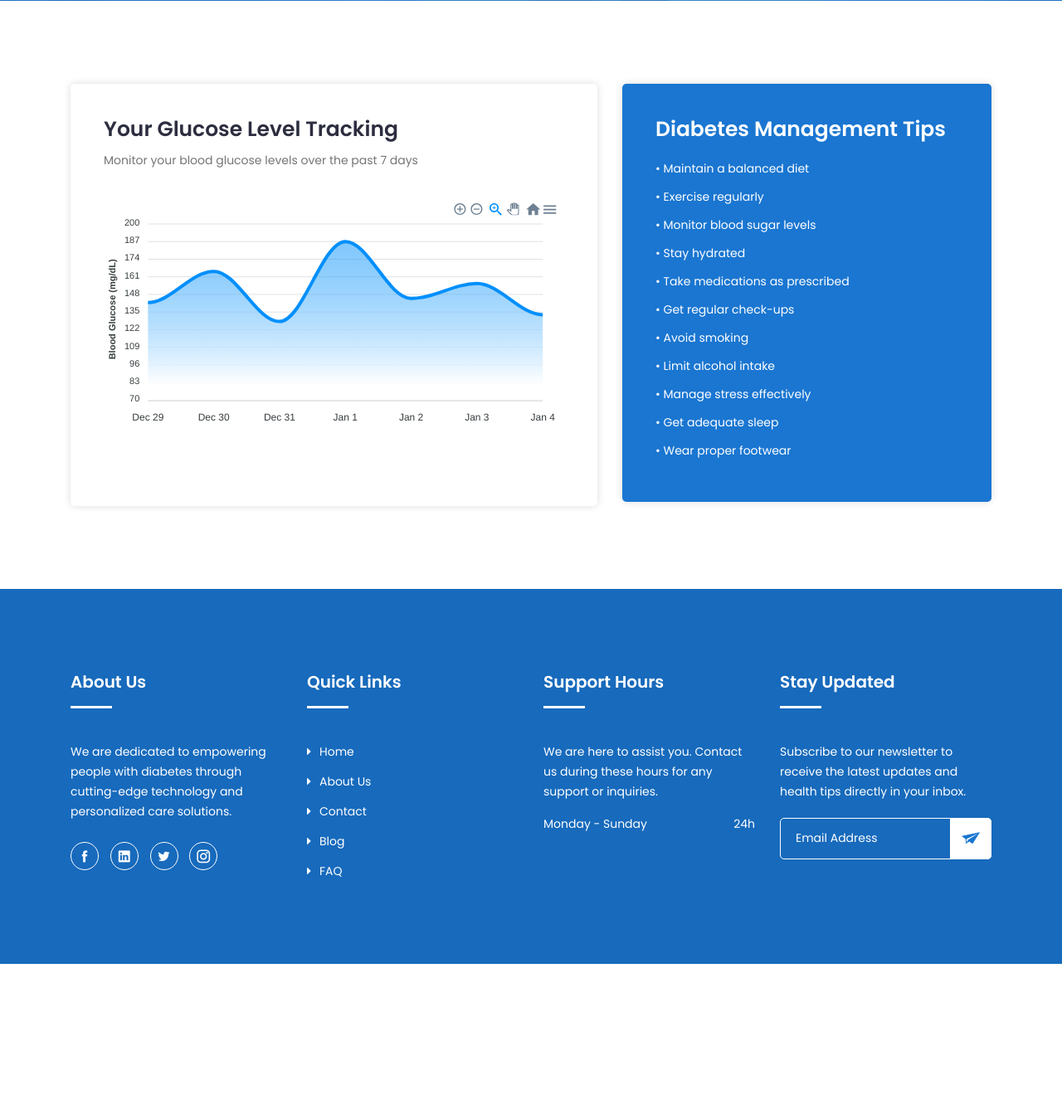
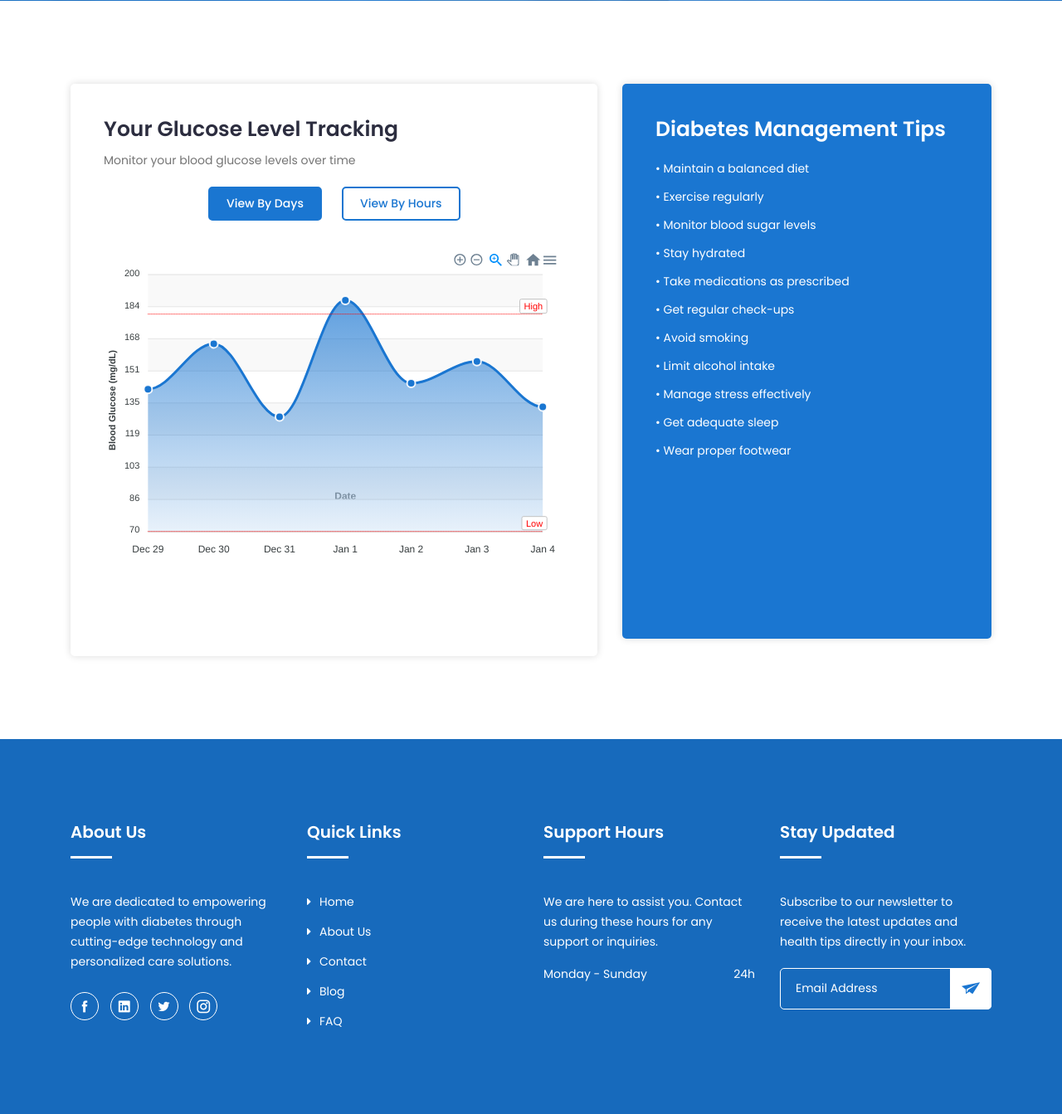
Before and after one commit to HamaRegaya/HealthPath-Assistant, a Flask app: page /chart in a window 1280 px wide. Shown: the part 403-1746 px from the top of the page at 83% size. Before the commit the page ends 1565 px from the top, so only its background shows below. Run offline with Flask 3, Linux system fonts and the light colour scheme; some libraries are stand-ins or nearby versions.

Commit message:
Add glucose data chart and report functionality with timeframe selection

```diff
--- a/app.py
+++ b/app.py
@@ -14,6 +14,7 @@ import base64
 from io import BytesIO
 from PIL import Image
 import httpx
+from datetime import timedelta
 
 load_dotenv(override=True)
 
@@ -306,6 +307,73 @@ def save_conversation():
 
     return jsonify({'success': True, 'id': conversation_id})
 
+@app.route('/chart-and-report')
+@login_required
+def chart_and_report():
+    return render_template('chart-and-report.html')
+
+@app.route('/api/glucose-data', methods=['GET'])
+@login_required
+def get_glucose_data():
+    # Get the timeframe from query parameters
+    timeframe = request.args.get('timeframe', 'days')
+    user_id = current_user.id
+
+    # Query glucose data from MongoDB based on timeframe
+    if timeframe == 'days':
+        # Get daily readings for the past week
+        start_date = datetime.now() - timedelta(days=7)
+        pipeline = [
+            {
+                '$match': {
+                    'user_id': user_id,
+                    'timestamp': {'$gte': start_date}
+                }
+            },
+            {
+                '$group': {
+                    '_id': {'$dateToString': {'format': '%Y-%m-%d', 'date': '$timestamp'}},
+                    'average_level': {'$avg': '$glucose_level'}
+                }
+            },
+            {'$sort': {'_id': 1}}
+        ]
+    else:
+        # Get hourly readings for today
+        today_start = datetime.now().replace(hour=0, minute=0, second=0, microsecond=0)
+        pipeline = [
+            {
+                '$match': {
+                    'user_id': user_id,
+                    'timestamp': {'$gte': today_start}
+                }
+            },
+            {
+                '$group': {
+                    '_id': {'$dateToString': {'format': '%H:00', 'date': '$timestamp'}},
+                    'average_level': {'$avg': '$glucose_level'}
+                }
+            },
+            {'$sort': {'_id': 1}}
+        ]
+
+    results = list(mongo.db.glucose_readings.aggregate(pipeline))
+
+    # Format the data for the chart
+    if timeframe == 'days':
+        dates = [r['_id'] for r in results]
+        levels = [round(r['average_level'], 1) for r in results]
+        return jsonify({
+            'dates': dates,
+            'levels': levels
+        })
+    else:
+        times = [r['_id'] for r in results]
+        levels = [round(r['average_level'], 1) for r in results]
+        return jsonify({
+            'times': times,
+            'levels': levels
+        })
 
 @app.route('/config')
 def get_config():
--- a/templates/chart-and-report.html
+++ b/templates/chart-and-report.html
@@ -54,8 +54,31 @@
 			max-width: 650px;
 			margin: 35px auto;
 			}
-			</style>
 
+			.timeframe-buttons {
+			text-align: center;
+			margin-bottom: 20px;
+			margin-top: 20px;
+			}
+
+			.timeframe-buttons .btn {
+				margin: 0 10px;
+				padding: 8px 20px;
+				background-color: #fff;
+				border: 2px solid #1A76D1;
+				color: #1A76D1;
+				border-radius: 5px;
+				cursor: pointer;
+				transition: all 0.3s ease;
+				font-weight: 500;
+			}
+
+			.timeframe-buttons .btn:hover,
+			.timeframe-buttons .btn.active {
+				background-color: #1A76D1;
+				color: #fff;
+			}
+		</style>
     </head>
     <body>
 
@@ -109,7 +132,12 @@
 						<div class="appointment-inner">
 							<div class="title">
 								<h3>Your Glucose Level Tracking</h3>
-								<p>Monitor your blood glucose levels over the past 7 days</p>
+								<p>Monitor your blood glucose levels over time</p>
+							</div>
+							<!-- Timeframe Selection Buttons -->
+							<div class="timeframe-buttons">
+								<button class="btn active" id="daysBtn" onclick="switchTimeframe('days')">View by Days</button>
+								<button class="btn" id="hoursBtn" onclick="switchTimeframe('hours')">View by Hours</button>
 							</div>
 							<div id="chart">
 							</div>
@@ -179,7 +207,7 @@
 						</div>
 					</div>
 					<div class="col-lg-5 col-md-12 ">
-						<div class="work-hour">
+						<div class="work-hour" style="height: 669px;">
 							<h3>Diabetes Management Tips</h3>
 							<ul class="time-sidual">
 								<li class="day">• Maintain a balanced diet</li>
@@ -288,10 +316,41 @@
 		</footer>
 		<!--/ End Footer Area -->
 		<script>
+			// Static glucose data
+			const glucoseData = {
+				days: {
+					data: [142, 165, 128, 187, 145, 156, 133],
+					categories: Array.from({length: 7}, (_, i) => {
+						let date = new Date();
+						date.setDate(date.getDate() - (6 - i));
+						return date.toLocaleDateString('en-US', {month: 'short', day: 'numeric'});
+					})
+				},
+				hours: {
+					data: [132, 145, 165, 155, 142, 138, 148],
+					categories: ['6:00 AM', '9:00 AM', '12:00 PM', '3:00 PM', '6:00 PM', '9:00 PM', '11:00 PM']
+				}
+			};
+
 			var options = {
 				chart: {
-					height: 280,
-					type: "area"
+					height: 400,
+					type: "area",
+					zoom: {
+						enabled: true
+					},
+					toolbar: {
+						show: true
+					},
+					animations: {
+						enabled: true,
+						easing: 'easeinout',
+						speed: 800,
+						dynamicAnimation: {
+							enabled: true,
+							speed: 350
+						}
+					}
 				},
 				dataLabels: {
 					enabled: false
@@ -299,24 +358,49 @@
 				series: [
 					{
 						name: "Blood Glucose (mg/dL)",
-						data: [142, 165, 128, 187, 145, 156, 133]
+						data: glucoseData.days.data
 					}
 				],
+				stroke: {
+					curve: 'smooth',
+					width: 3
+				},
+				colors: ['#1A76D1'],
+				markers: {
+					size: 5
+				},
 				fill: {
 					type: "gradient",
 					gradient: {
 						shadeIntensity: 1,
 						opacityFrom: 0.7,
 						opacityTo: 0.9,
-						stops: [0, 90, 100]
+						stops: [0, 90, 100],
+						colorStops: [
+							{
+								offset: 0,
+								color: '#1A76D1',
+								opacity: 0.7
+							},
+							{
+								offset: 100,
+								color: '#1A76D1',
+								opacity: 0.1
+							}
+						]
+					}
+				},
+				grid: {
+					row: {
+						colors: ['#f3f3f3', 'transparent'],
+						opacity: 0.5
 					}
 				},
 				xaxis: {
-					categories: Array.from({length: 7}, (_, i) => {
-						let date = new Date();
-						date.setDate(date.getDate() - (6 - i));
-						return date.toLocaleDateString('en-US', {month: 'short', day: 'numeric'});
-					})
+					categories: glucoseData.days.categories,
+					title: {
+						text: 'Date'
+					}
 				},
 				yaxis: {
 					title: {
@@ -324,12 +408,73 @@
 					},
 					min: 70,
 					max: 200,
+					tickAmount: 8,
+					labels: {
+						formatter: function(val) {
+							return val.toFixed(0);
+						}
+					}
+				},
+				annotations: {
+					yaxis: [
+						{
+							y: 180,
+							borderColor: '#ff0000',
+							label: {
+								text: 'High',
+								style: {
+									color: '#ff0000'
+								}
+							}
+						},
+						{
+							y: 70,
+							borderColor: '#ff0000',
+							label: {
+								text: 'Low',
+								style: {
+									color: '#ff0000'
+								}
+							}
+						}
+					]
+				},
+				tooltip: {
+					y: {
+						formatter: function(val) {
+							return val + " mg/dL"
+						}
+					}
 				}
 			};
 
 			var chart = new ApexCharts(document.querySelector("#chart"), options);
+			chart.render();
 
-			chart.render();
+			// Function to switch between timeframes
+			function switchTimeframe(timeframe) {
+				// Update button states
+				document.querySelectorAll('.timeframe-buttons .btn').forEach(btn => {
+					btn.classList.remove('active');
+				});
+				document.getElementById(timeframe + 'Btn').classList.add('active');
+
+				// Update chart data
+				chart.updateOptions({
+					xaxis: {
+						categories: glucoseData[timeframe].categories,
+						title: {
+							text: timeframe === 'days' ? 'Date' : 'Time'
+						}
+					}
+				});
+
+				// Update series data with animation
+				chart.updateSeries([{
+					name: "Blood Glucose (mg/dL)",
+					data: glucoseData[timeframe].data
+				}]);
+			}
 		</script>
 		<!-- jquery Min JS -->
         <script data-cfasync="false" src="../../cdn-cgi/scripts/5c5dd728/cloudflare-static/email-decode.min.js"></script><script src="../static/js/jquery.min.js"></script>
```
